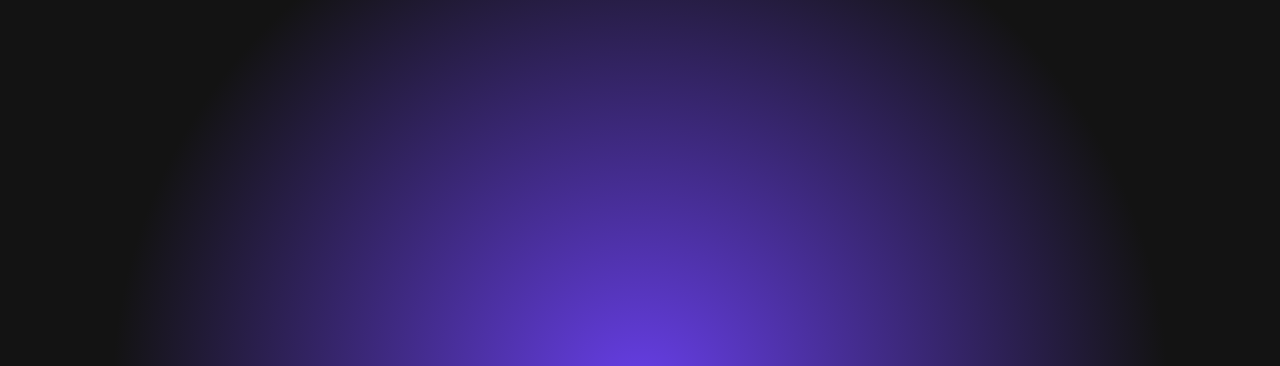
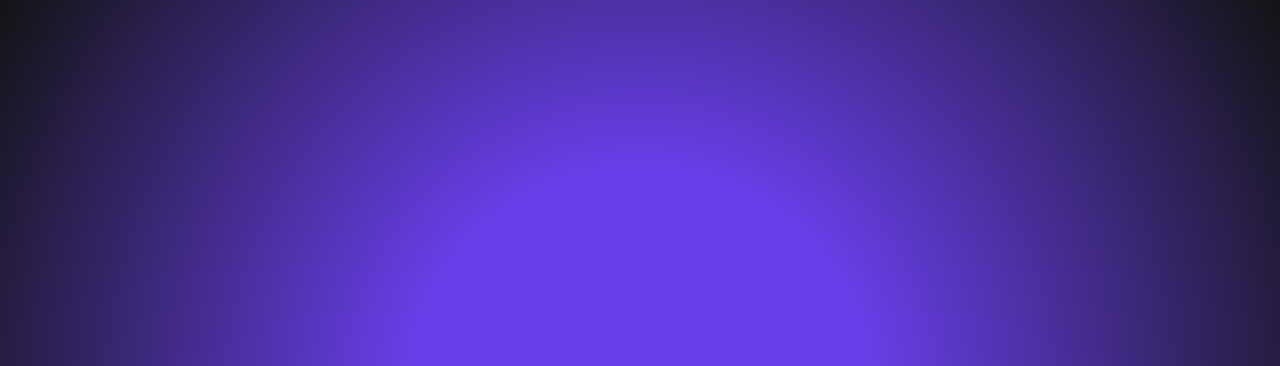
Before and after one commit to Taylorhc0/test2, a plain HTML site: page index.html in a window 1280 px wide. Shown: the top 366 px of the page. Drawn offline with Linux system fonts and the light colour scheme; a web font is replaced by a local one.

Commit message:
Update style.css

```diff
--- a/style.css
+++ b/style.css
@@ -5,7 +5,7 @@ body {
     display: flex;
     align-items: center;
     justify-content: center;
-    background: radial-gradient(circle at center, #683FEA, #131313 70%);
+    background: radial-gradient(circle at center, #683FEA 30%, #131313 100%);
     color: #fff;
     font-family: 'Freckle Face', cursive;
     font-size: 3em;
```
